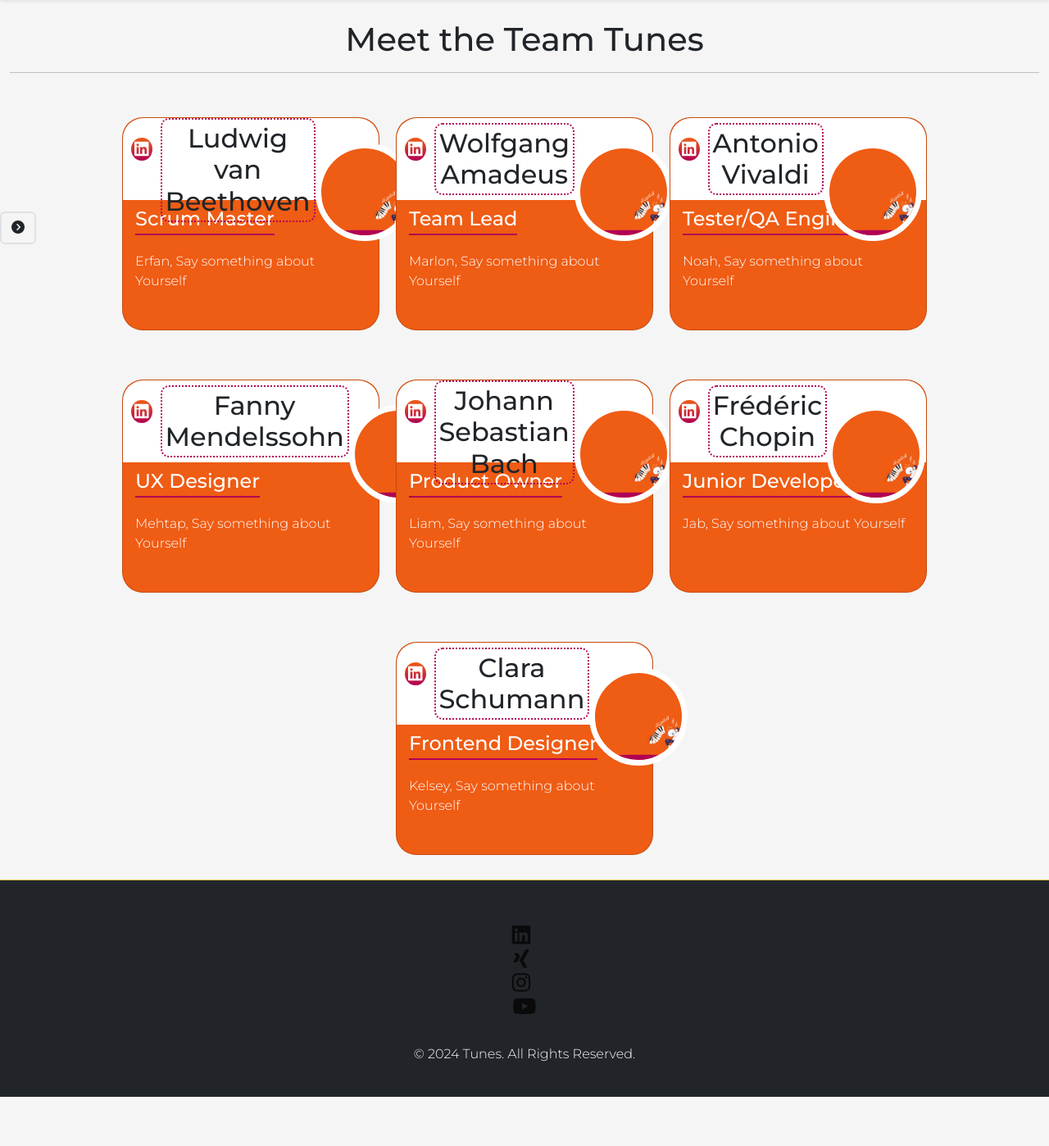
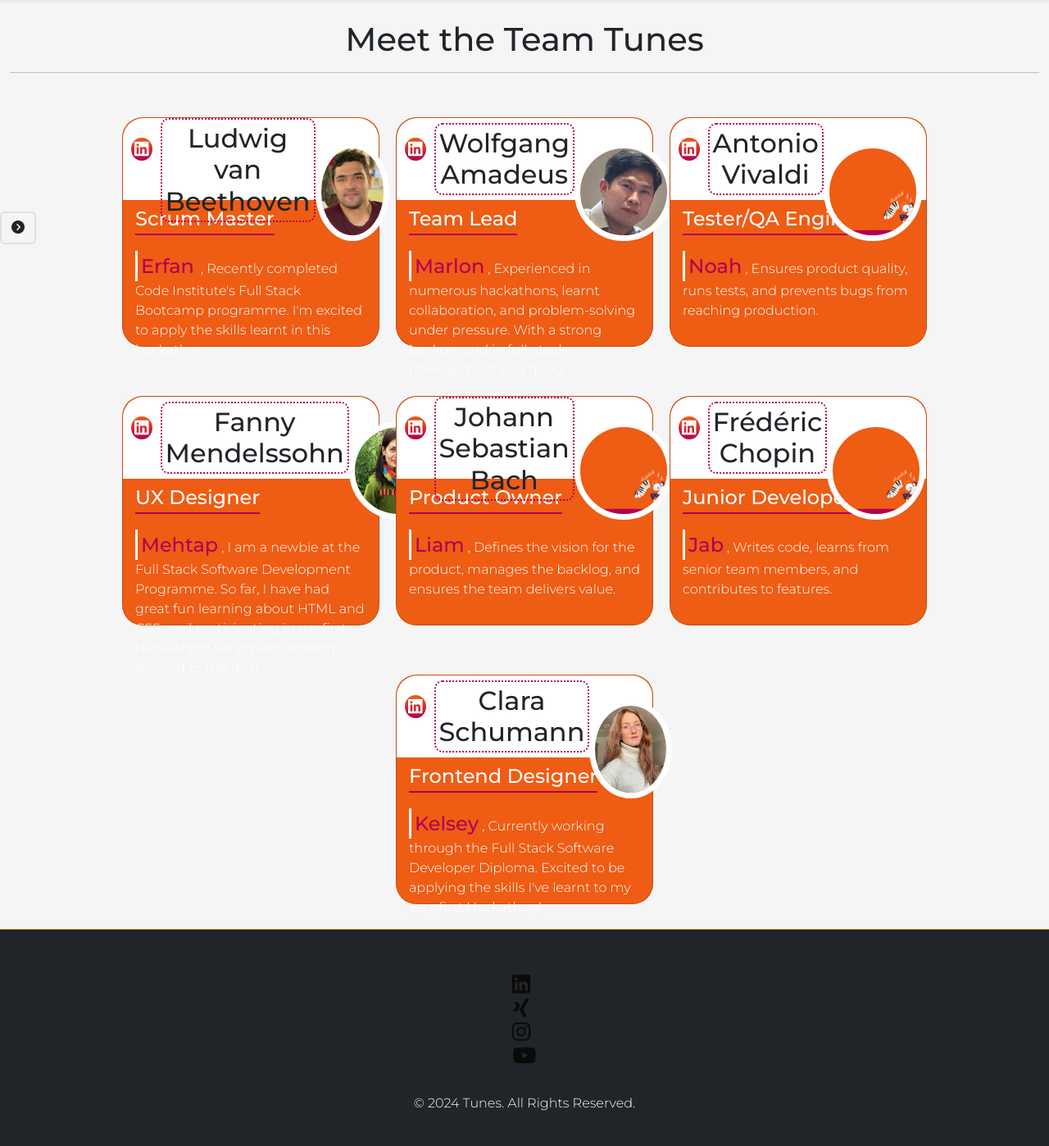
Before and after one commit to ErfanNajimi/sep-2024-hackathon-team-2, a Django app: page /tunes/ in a window 1280 px wide. Shown: the part 122-1520 px from the top of the page at 82% size. Before the commit the page ends 1460 px from the top, so only its background shows below. Run offline with Django 4.2, Linux system fonts and the light colour scheme; some libraries are stand-ins or nearby versions.

Commit message:
profile update

```diff
--- a/piano/templates/piano/teamTunes.html
+++ b/piano/templates/piano/teamTunes.html
@@ -9,7 +9,7 @@
       <div class="card col-xl-3 col-lg-5 col-md-5">
         <div class="top">
           <a
-            href="https://www.linkedin.com/"
+            href="https://www.linkedin.com/in/erfan-najimi/"
             target="_blank"
             rel="noopener noreferrer"
             class="mt-4"
@@ -19,13 +19,17 @@
           <h2 class="name">Ludwig van Beethoven</h2>
           <img
             class="circle-img"
-            src="{% static 'images/default-img.png' %}"
+            src="{% static 'images/erfan_picture.png' %}"
             alt="avatar_img"
           />
         </div>
         <div class="bottom">
           <p class="role">Scrum Master</p>
-          <p class="info">Erfan, Say something about Yourself</p>
+          <p class="info">
+            <span class="name-info">Erfan</span>
+            , Recently completed Code Institute's Full Stack Bootcamp programme.
+            I'm excited to apply the skills learnt in this hackathon.
+          </p>
         </div>
       </div>
       <div class="card col-xl-3 col-lg-5 col-md-5">
@@ -41,13 +45,18 @@
           <h2 class="name">Wolfgang Amadeus</h2>
           <img
             class="circle-img"
-            src="{% static 'images/default-img.png' %}"
+            src="{% static 'images/marlon_pr.jpeg' %}"
             alt="avatar_img"
           />
         </div>
         <div class="bottom">
           <p class="role">Team Lead</p>
-          <p class="info">Marlon, Say something about Yourself</p>
+          <p class="info">
+            <span class="name-info">Marlon</span>, Experienced in numerous
+            hackathons, learnt collaboration, and problem-solving under
+            pressure. With a strong background in full-stack development and
+            design.
+          </p>
         </div>
       </div>
       <div class="card col-xl-3 col-lg-5 col-md-5">
@@ -69,13 +78,16 @@
         </div>
         <div class="bottom">
           <p class="role">Tester/QA Engineer</p>
-          <p class="info">Noah, Say something about Yourself</p>
+          <p class="info">
+            <span class="name-info">Noah</span>, Ensures product quality, runs
+            tests, and prevents bugs from reaching production.
+          </p>
         </div>
       </div>
       <div class="card col-xl-3 col-lg-5 col-md-5">
         <div class="top">
           <a
-            href="https://www.linkedin.com/"
+            href="https://www.linkedin.com/in/mehtap-hisarciklilar-930560b/"
             target="_blank"
             rel="noopener noreferrer"
             class="mt-4"
@@ -85,19 +97,24 @@
           <h2 class="name">Fanny Mendelssohn</h2>
           <img
             class="circle-img"
-            src="{% static 'images/default-img.png' %}"
+            src="{% static 'images/Mehtap.JPEG' %}"
             alt="avatar_img"
           />
         </div>
         <div class="bottom">
           <p class="role">UX Designer</p>
-          <p class="info">Mehtap, Say something about Yourself</p>
+          <p class="info">
+            <span class="name-info">Mehtap</span>, I am a newbie at the Full
+            Stack Software Development Programme. So far, I have had great fun
+            learning about HTML and CSS, and participating in my first
+            Hackathon! Very much looking forward to the rest!
+          </p>
         </div>
       </div>
       <div class="card col-xl-3 col-lg-5 col-md-5">
         <div class="top">
           <a
-            href="https://www.linkedin.com/"
+            href="https://www.linkedin.com/in/liam-d-goddard/"
             target="_blank"
             rel="noopener noreferrer"
             class="mt-4"
@@ -112,8 +129,11 @@
           />
         </div>
         <div class="bottom">
-          <p class="role"> Product Owner</p>
-          <p class="info">Liam, Say something about Yourself</p>
+          <p class="role">Product Owner</p>
+          <p class="info">
+            <span class="name-info">Liam</span>, Defines the vision for the
+            product, manages the backlog, and ensures the team delivers value.
+          </p>
         </div>
       </div>
       <div class="card col-xl-3 col-lg-5 col-md-5">
@@ -135,13 +155,15 @@
         </div>
         <div class="bottom">
           <p class="role">Junior Developer</p>
-          <p class="info">Jab, Say something about Yourself</p>
+          <p class="info">
+            <span class="name-info">Jab</span>, Writes code, learns from senior team members, and contributes to features.
+          </p>
         </div>
       </div>
       <div class="card col-xl-3 col-lg-5 col-md-5">
         <div class="top">
           <a
-            href="https://www.linkedin.com/"
+            href="https://www.linkedin.com/in/kelsey-jane-adams-8a2448162/"
             target="_blank"
             rel="noopener noreferrer"
             class="mt-4"
@@ -151,13 +173,17 @@
           <h2 class="name">Clara Schumann</h2>
           <img
             class="circle-img"
-            src="{% static 'images/default-img.png' %}"
+            src="{% static 'images/kelseypp.jpg' %}"
             alt="avatar_img"
           />
         </div>
         <div class="bottom">
           <p class="role">Frontend Designer</p>
-          <p class="info">Kelsey, Say something about Yourself</p>
+          <p class="info">
+            <span class="name-info">Kelsey</span>, Currently working through the
+            Full Stack Software Developer Diploma. Excited to be applying the
+            skills I've learnt to my very first Hackathon!
+          </p>
         </div>
       </div>
     </div>
--- a/static/css/style.css
+++ b/static/css/style.css
@@ -360,7 +360,7 @@ ul .black-key-nav {
     padding: 25px 15px;
     background-color: #EF5C14;
     margin: 30px 10px;
-    height: 260px;
+    height: 280px;
     text-align: left;
   }
 
@@ -389,6 +389,14 @@ ul .black-key-nav {
     border-radius: 10px;
     height: fit-content;
     padding: 4px;
+  }
+
+  .name-info {
+    font-weight: 400;
+    font-size:24px;
+    color:#b10054;
+    border-left: 3px solid #FFFF;
+    padding:4px;
   }
 
   .linkedin-icon {
```
Also changed, not shown: static/images/Mehtap.JPEG (added), static/images/erfan_picture.png (added), static/images/kelseypp.jpg (added), static/images/marlon_pr.jpeg (added).
